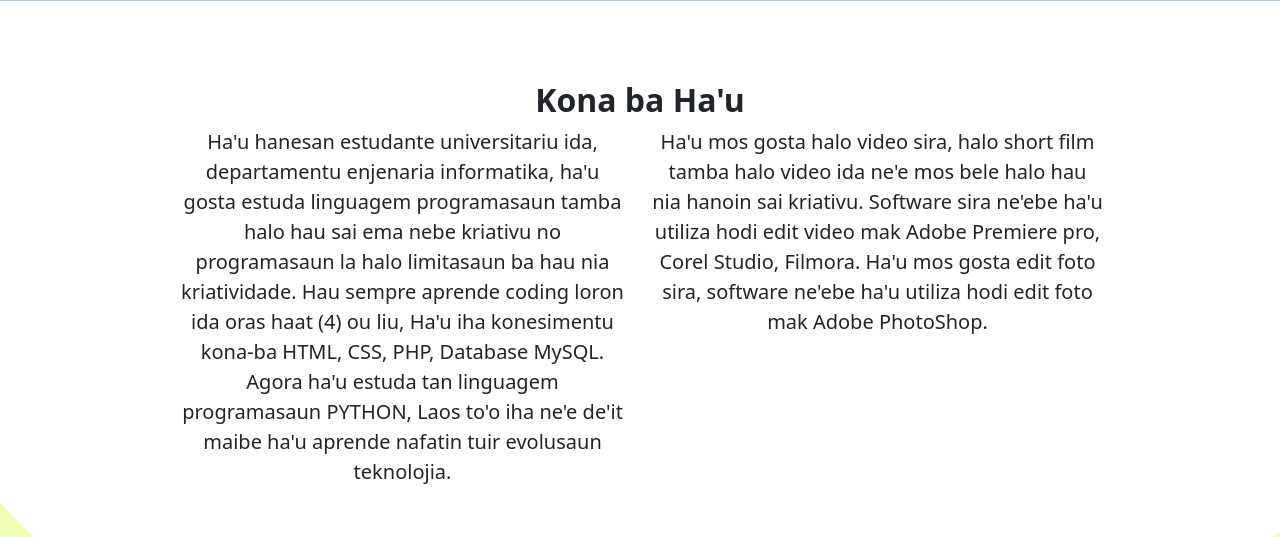
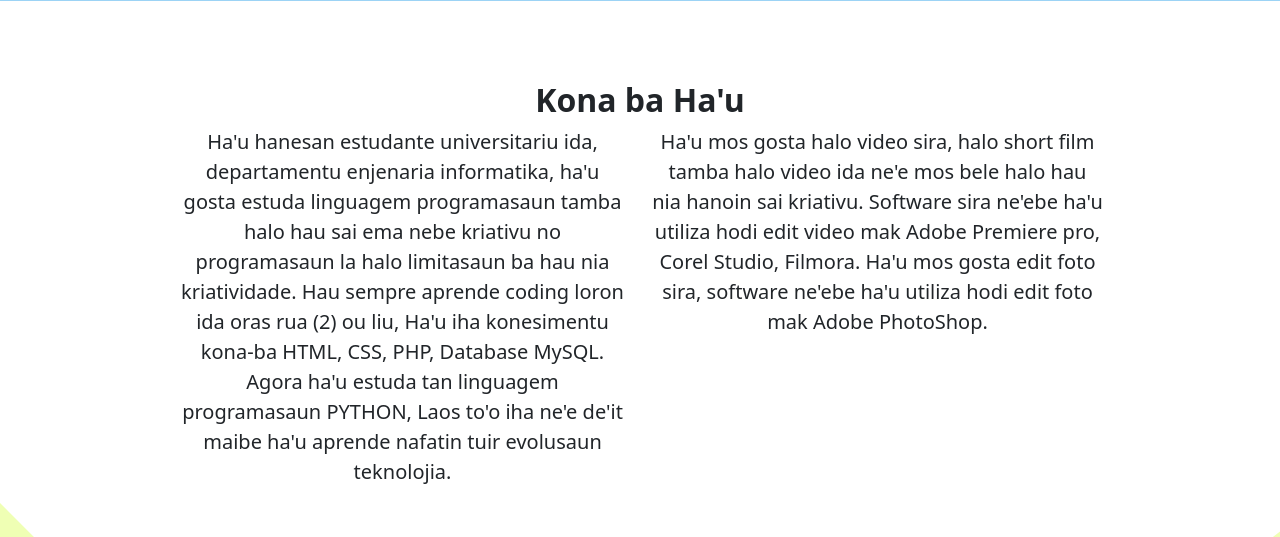
Before and after one commit to Nausaga15/Portfolio, a plain HTML site: page index.html in a window 1280 px wide. Shown: the part 860-1397 px from the top of the page. Drawn offline with nearby package versions, Linux system fonts and the light colour scheme.

Commit message:
Update index.html

```diff
--- a/index.html
+++ b/index.html
@@ -77,7 +77,7 @@
           <div class="col-md-5">
             <p>
               Ha'u hanesan estudante universitariu ida, departamentu enjenaria informatika, ha'u gosta estuda linguagem programasaun tamba halo hau sai ema nebe kriativu no programasaun la halo limitasaun ba hau nia kriatividade. Hau sempre
-              aprende coding loron ida oras haat (4) ou liu, Ha'u iha konesimentu kona-ba HTML, CSS, PHP, Database MySQL. Agora ha'u estuda tan linguagem programasaun PYTHON, Laos to'o iha ne'e de'it maibe ha'u aprende nafatin tuir
+              aprende coding loron ida oras rua (2) ou liu, Ha'u iha konesimentu kona-ba HTML, CSS, PHP, Database MySQL. Agora ha'u estuda tan linguagem programasaun PYTHON, Laos to'o iha ne'e de'it maibe ha'u aprende nafatin tuir
               evolusaun teknolojia.
             </p>
           </div>
```
